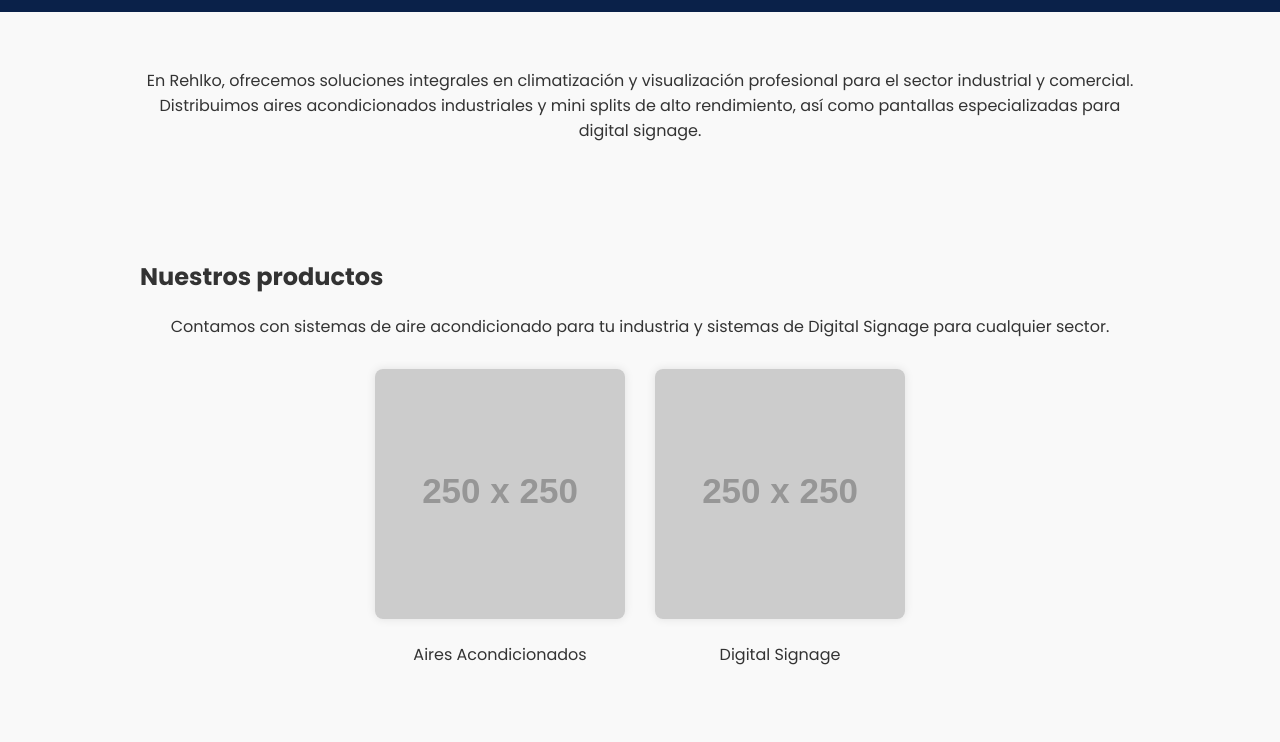
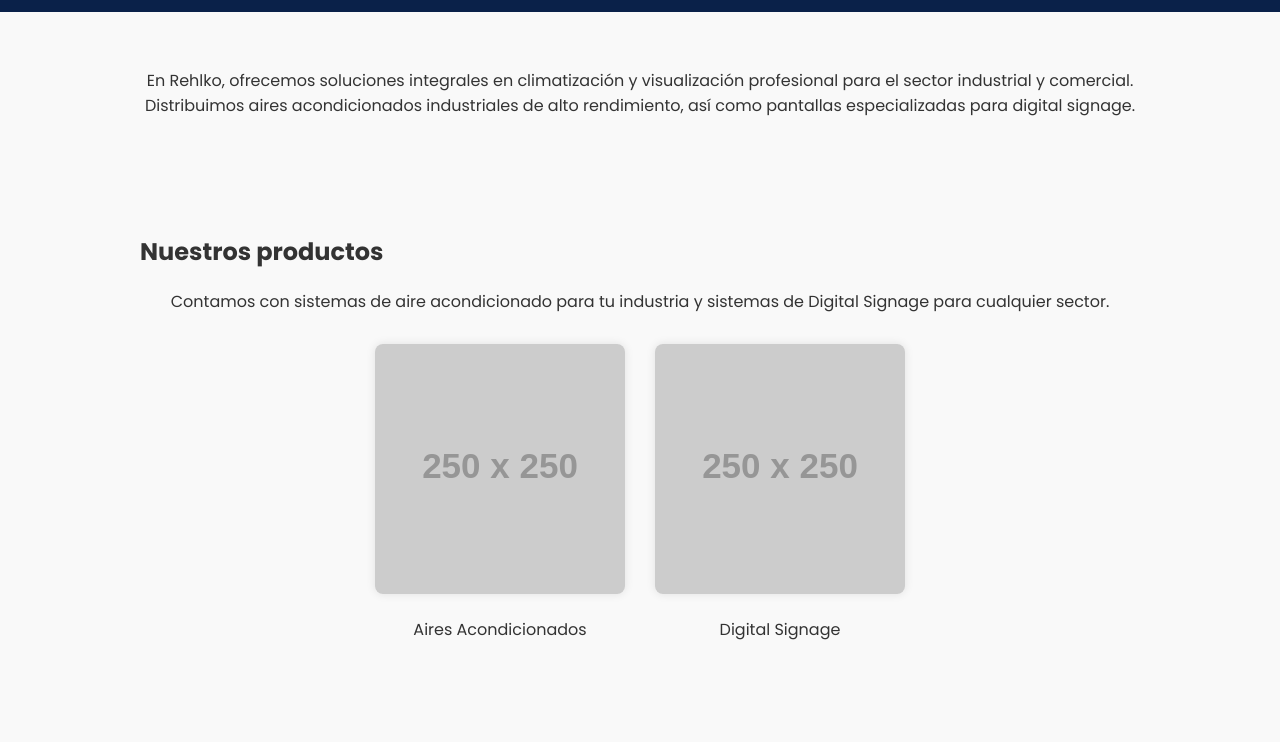
Before and after one commit to Demotors/Rehlko, a plain HTML site: page index.html in a window 1280 px wide. Shown: the part 58-800 px from the top of the page. Drawn offline with Linux system fonts and the light colour scheme; placeholder pictures from the web are drawn by us.

Commit message:
Update index.html

```diff
--- a/index.html
+++ b/index.html
@@ -138,7 +138,7 @@
 <section>
   <p class="centered">
     En Rehlko, ofrecemos soluciones integrales en climatización y visualización profesional para el sector industrial y comercial.
-    Distribuimos aires acondicionados industriales y mini splits de alto rendimiento, así como pantallas especializadas para digital signage.
+    Distribuimos aires acondicionados industriales de alto rendimiento, así como pantallas especializadas para digital signage.
   </p>
 </section>
 
```
